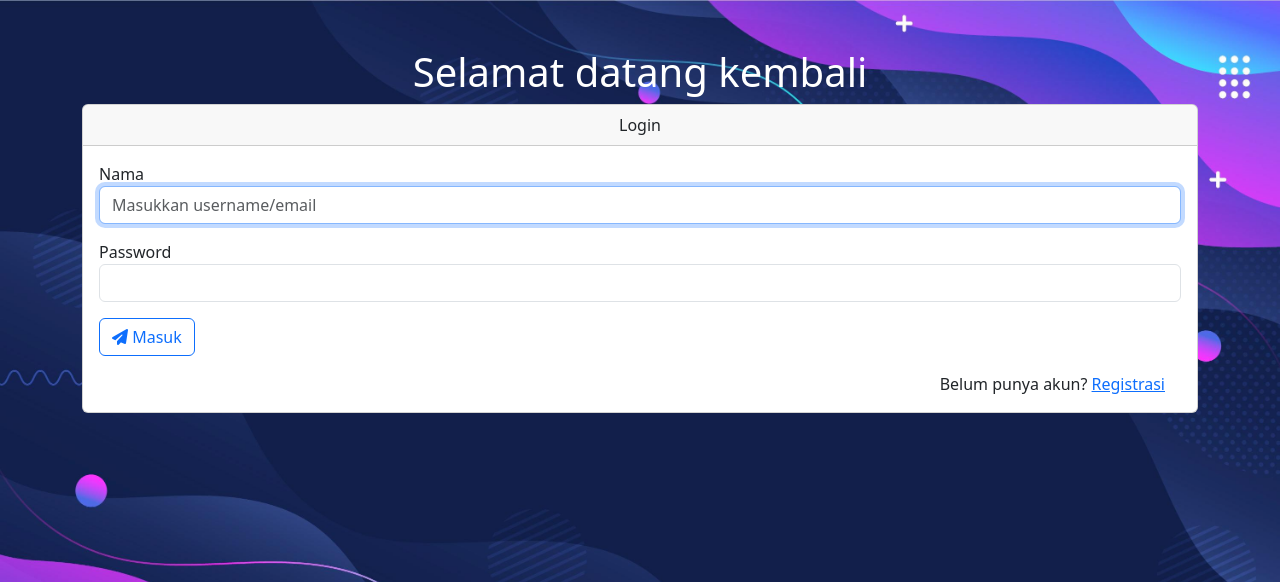
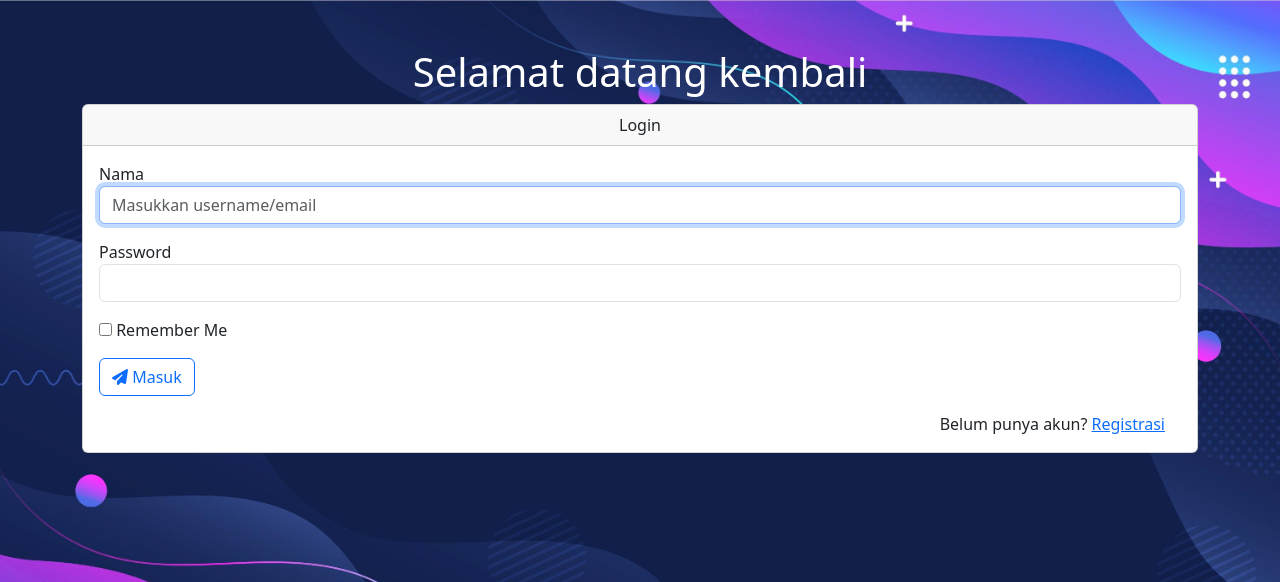
Before and after one commit to TinoNurcahya/PHP-learning, a PHP site: page /login.php in a window 1280 px wide. Shown: the top 582 px of the page. Run offline with PHP 8.4, Linux system fonts and the light colour scheme; some libraries are stand-ins or nearby versions.

Commit message:
feat: add remember me

```diff
--- a/CRUD/login.php
+++ b/CRUD/login.php
@@ -7,6 +7,7 @@ $error = null;
 if (isset($_POST['login'])) {
   $username = trim($_POST["username"]);
   $password = $_POST["password"];
+  $remember = isset($_POST["remember"]); // cek apakah remember me dicentang
 
   // Validasi input
   if (empty($username) || empty($password)) {
@@ -24,6 +25,34 @@ if (isset($_POST['login'])) {
         $_SESSION["id"] = $row["id"];
         $_SESSION["username"] = $row["username"];
 
+        // ======== REMEMBER ME ========
+        if ($remember) {
+          $token = bin2hex(random_bytes(32)); // token asli
+          $hash = password_hash($token, PASSWORD_DEFAULT); // simpan hash di DB
+          $expiry = time() + (30 * 24 * 60 * 60); // 30 hari
+
+          $update_stmt = $koneksi->prepare("UPDATE user SET remember_token = ? WHERE id = ?");
+          $update_stmt->bind_param("si", $hash, $row["id"]);
+          $update_stmt->execute();
+
+          setcookie(
+            "remember",
+            $token,
+            time() + (30 * 24 * 60 * 60), // 30 hari
+            "/",
+            "",
+            false, // false jika HTTP lokal
+            true
+          );
+        } else {
+          // jika tidak dicentang, hapus token di DB dan cookie
+          $update_stmt = $koneksi->prepare("UPDATE user SET remember_token = NULL WHERE id = ?");
+          $update_stmt->bind_param("i", $row["id"]);
+          $update_stmt->execute();
+          setcookie("remember", "", time() - 3600, "/");
+        }
+        // ======== END REMEMBER ME ========
+
         header("Location: index.php");
         exit;
       } else {
@@ -32,11 +61,11 @@ if (isset($_POST['login'])) {
     } else {
       $error = "Username/email tidak ditemukan!";
     }
-
     $stmt->close();
   }
 }
 ?>
+
 
 <!DOCTYPE html>
 <html lang="en">
@@ -45,7 +74,6 @@ if (isset($_POST['login'])) {
   <meta charset="UTF-8">
   <meta name="viewport" content="width=device-width, initial-scale=1.0">
   <link href="https://cdn.jsdelivr.net/npm/bootstrap@5.3.7/dist/css/bootstrap.min.css" rel="stylesheet" integrity="sha384-LN+7fdVzj6u52u30Kp6M/trliBMCMKTyK833zpbD+pXdCLuTusPj697FH4R/5mcr" crossorigin="anonymous">
-  <script src="https://kit.fontawesome.com/c8f4e6dde8.js" crossorigin="anonymous"></script>
   <link rel="shortcut icon" href="img/gajah.png" type="image/x-icon">
   <link rel="stylesheet" href="style.css">
   <title>Login</title>
@@ -77,6 +105,11 @@ if (isset($_POST['login'])) {
             <input type="password" name="password" class="form-control" required id="password">
           </div>
 
+          <div class="mb-3">
+            <input type="checkbox" name="remember" id="remember">
+            <label for="remember">Remember Me</label>
+          </div>
+
           <button type="submit" name="login" class="btn btn-outline-primary">
             <i class="fas fa-paper-plane"></i> Masuk
           </button>
@@ -85,6 +118,7 @@ if (isset($_POST['login'])) {
       <p class="text-end me-3 pe-3">Belum punya akun? <a href="registrasi.php">Registrasi</a></p>
     </div>
   </div>
+  <script src="https://kit.fontawesome.com/c8f4e6dde8.js" crossorigin="anonymous"></script>
   <script src="https://cdn.jsdelivr.net/npm/bootstrap@5.3.7/dist/js/bootstrap.bundle.min.js" integrity="sha384-ndDqU0Gzau9qJ1lfW4pNLlhNTkCfHzAVBReH9diLvGRem5+R9g2FzA8ZGN954O5Q" crossorigin="anonymous"></script>
 </body>
 
```
